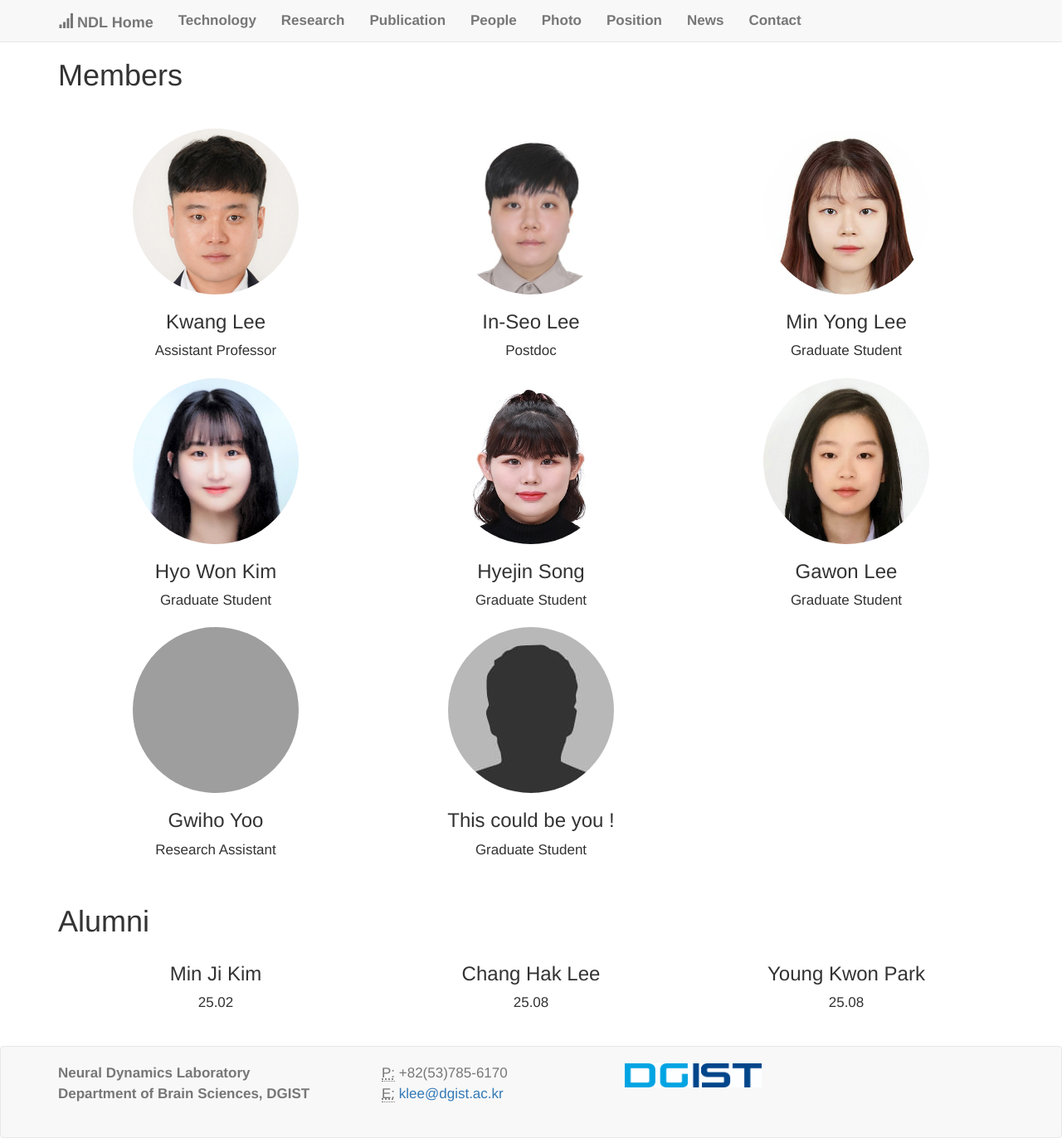
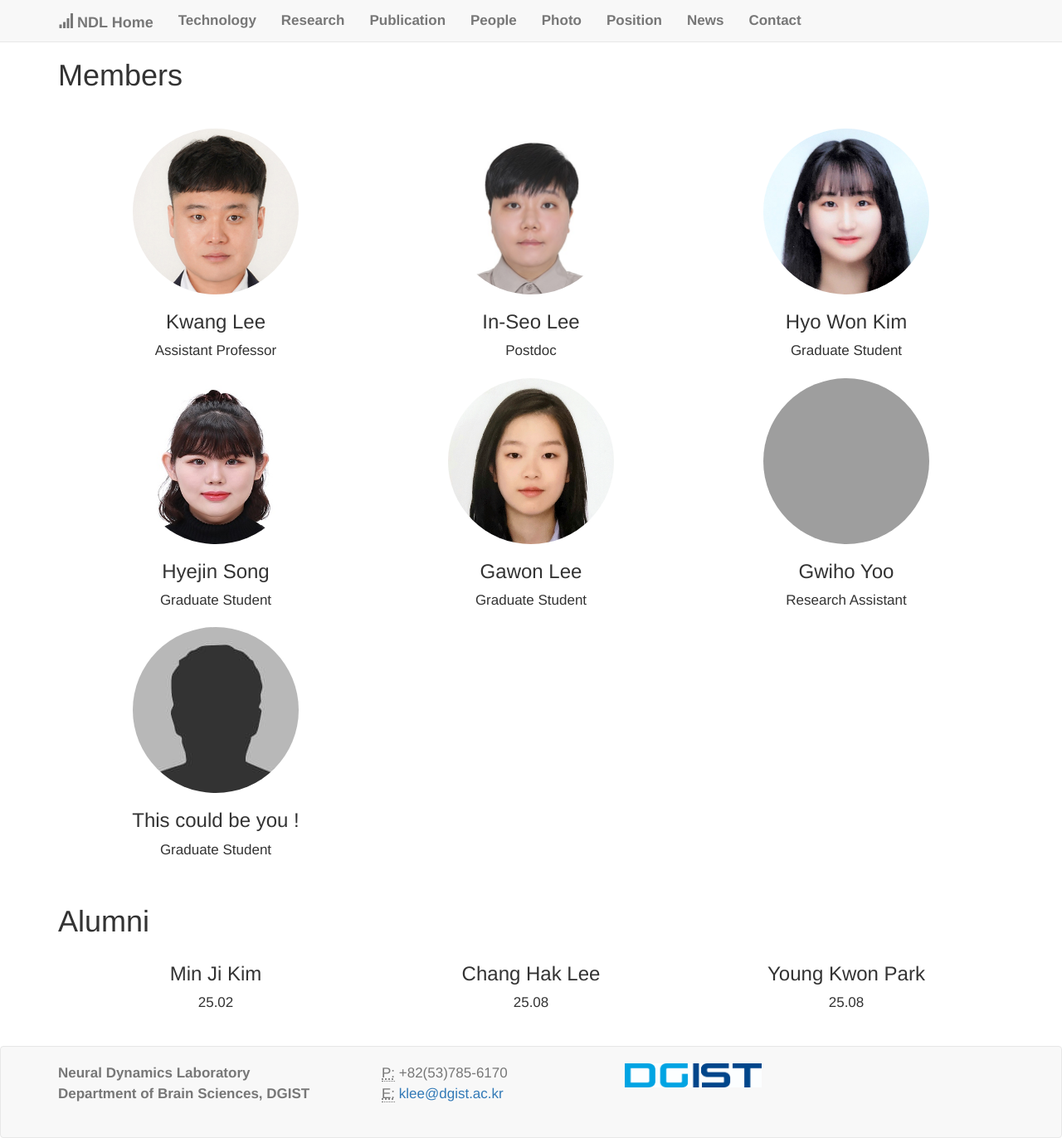
Before and after one commit to kleelab/kleelab.github.io, a Jekyll site: the page built from people.html, in a window 1280 px wide. Shown: the whole page at 83% size. Built offline with Jekyll 4.4.1, drawn with Linux system fonts in a browser that asks for light colours; nearby versions of some CDN libraries; a style sheet for code colours, icons or effects is not loaded; grey boxes are pictures that could not be loaded.

Commit message:
Update people.yml

```diff
--- a/_data/people.yml
+++ b/_data/people.yml
@@ -7,10 +7,6 @@
 - name: In-Seo Lee
   role: Postdoc
   photo: "/images/In-Seo Lee.jpg"
-
-- name: Min Yong Lee
-  role: Graduate Student
-  photo: "/images/Min Yong Lee.jpg"
 
 - name: Hyo Won Kim
   role: Graduate Student
```
